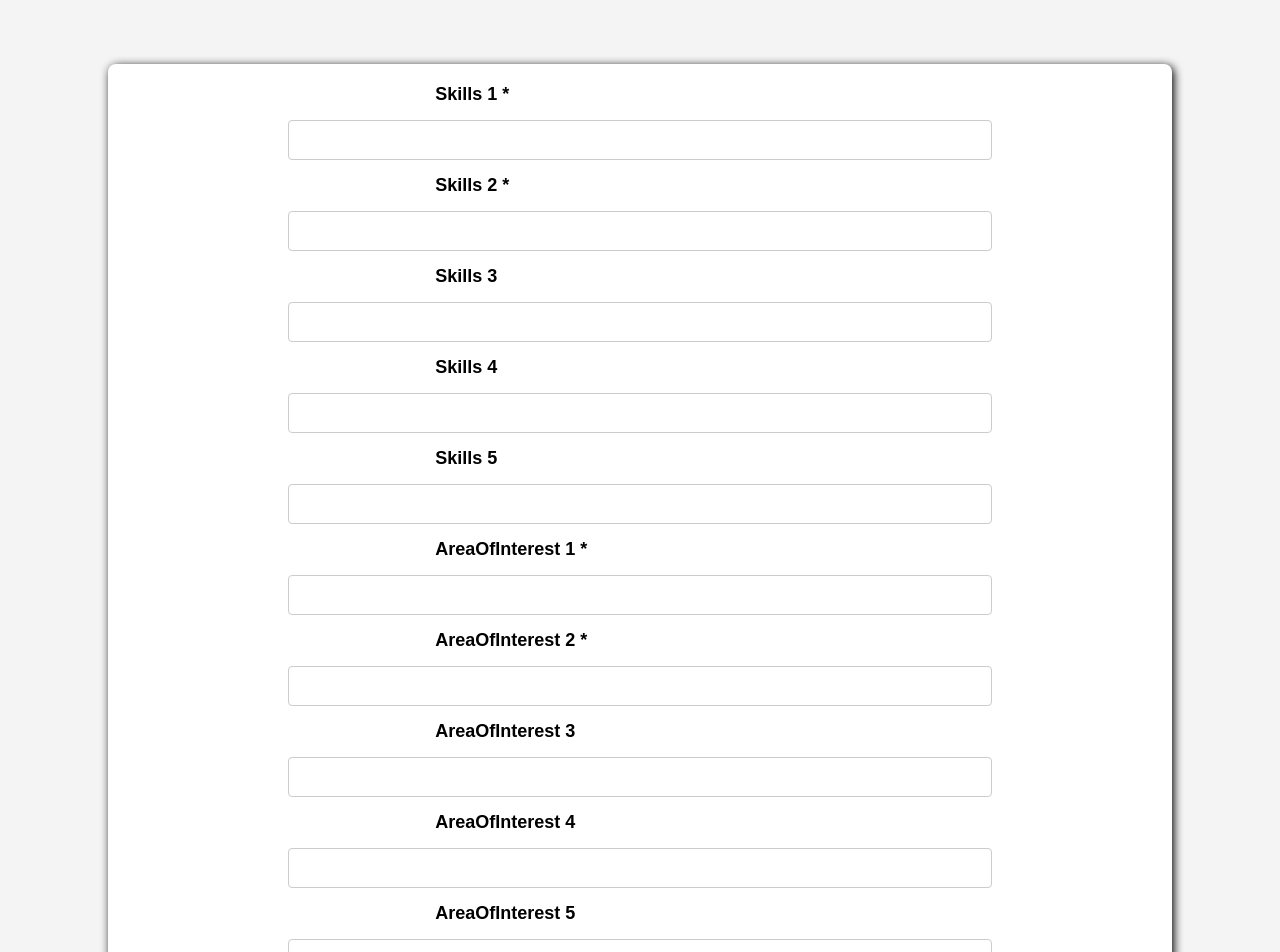
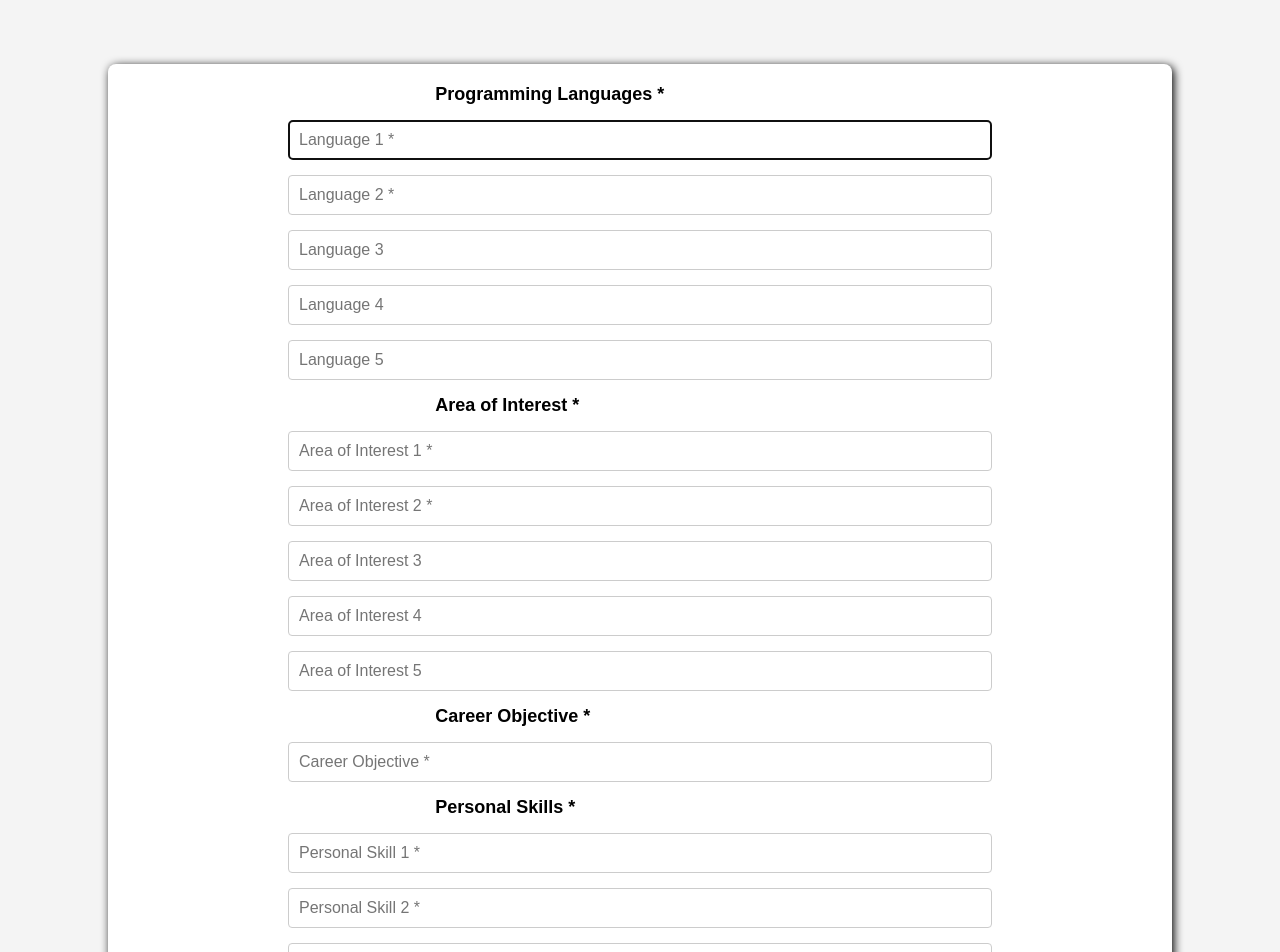
Before and after one commit to Vishnu-D-2002/Dynamic_Portfolio_-_Export_PDF-FE-, a React (Vite) app: page /additional in a window 1280 px wide. Shown: the top 952 px of the page. Built offline with nearby package versions, Linux system fonts and the light colour scheme.

Commit message:
retrival done

```diff
--- a/src/pages/Additional.jsx
+++ b/src/pages/Additional.jsx
@@ -1,8 +1,8 @@
-import React, { useState } from 'react';
+import React, { useState, useEffect, useRef } from 'react';
 import { useNavigate } from 'react-router-dom';
 
 const Additional = () => {
-  const [formData, setFormData] = useState({
+  const initialData = JSON.parse(sessionStorage.getItem('additionalDetails')) || {
     skills1: '',
     skills2: '',
     skills3: '',
@@ -19,9 +19,17 @@ const Additional = () => {
     personalSkill3: '',
     personalSkill4: '',
     personalSkill5: '',
-  });
+  };
 
+  const [formData, setFormData] = useState(initialData);
   const navigate = useNavigate();
+  const firstInputRef = useRef(null);
+
+  useEffect(() => {
+    if (firstInputRef.current) {
+      firstInputRef.current.focus();
+    }
+  }, []);
 
   const handleInputChange = (e) => {
     const { name, value } = e.target;
@@ -39,22 +47,38 @@ const Additional = () => {
 
   return (
     <form onSubmit={handleSubmit}>
-      {['skills', 'areaOfInterest', 'personalSkill'].map((category) => (
-        [...Array(5)].map((_, index) => (
-          <div key={index}>
-            <label htmlFor={`${category}${index + 1}`}>{`${category.charAt(0).toUpperCase()}${category.slice(1)} ${index + 1} ${index < 2 ? '*' : ''}`}</label>
+      <div>
+        <label htmlFor='skills'>Programming Languages *</label>
+        {[...Array(5)].map((_, index) => (
           <input
+            key={index}
             type="text"
-              id={`${category}${index + 1}`}
-              name={`${category}${index + 1}`}
-              // placeholder={`${category.charAt(0).toUpperCase()}${category.slice(1)} ${index + 1}`}
-              value={formData[`${category}${index + 1}`]}
+            id={`skills${index + 1}`}
+            name={`skills${index + 1}`}
+            placeholder={`Language ${index + 1} ${index < 2 ? '*' : ''}`}
+            value={formData[`skills${index + 1}`]}
+            onChange={handleInputChange}
+            required={index < 2}
+            ref={index === 0 ? firstInputRef : null}
+          />
+        ))}
+      </div>
+
+      <div>
+        <label htmlFor='areaOfInterest'>Area of Interest *</label>
+        {[...Array(5)].map((_, index) => (
+          <input
+            key={index}
+            type="text"
+            id={`areaOfInterest${index + 1}`}
+            name={`areaOfInterest${index + 1}`}
+            placeholder={`Area of Interest ${index + 1} ${index < 2 ? '*' : ''}`}
+            value={formData[`areaOfInterest${index + 1}`]}
             onChange={handleInputChange}
             required={index < 2}
           />
+        ))}
       </div>
-        ))
-      ))}
 
       <div>
         <label htmlFor='careerObjective'>Career Objective *</label>
@@ -62,12 +86,30 @@ const Additional = () => {
           type="text"
           id="careerObjective"
           name="careerObjective"
+          placeholder="Career Objective *"
           value={formData.careerObjective}
           onChange={handleInputChange}
           required
         />
       </div>
-      <button onClick={()=>navigate('/education')}>Previous</button>
+
+      <div>
+        <label htmlFor='personalSkills'>Personal Skills *</label>
+        {[...Array(5)].map((_, index) => (
+          <input
+            key={index}
+            type="text"
+            id={`personalSkill${index + 1}`}
+            name={`personalSkill${index + 1}`}
+            placeholder={`Personal Skill ${index + 1} ${index < 2 ? '*' : ''}`}
+            value={formData[`personalSkill${index + 1}`]}
+            onChange={handleInputChange}
+            required={index < 2}
+          />
+        ))}
+      </div>
+
+      <button onClick={() => navigate('/education')}>Previous</button>
       <button type="submit">Next</button>
     </form>
   );
--- a/src/pages/Education.jsx
+++ b/src/pages/Education.jsx
@@ -1,14 +1,22 @@
-import React, { useState } from 'react';
+import React, { useState, useRef, useEffect } from 'react';
 import { useNavigate } from 'react-router-dom';
 
 const Education = () => {
-  const [educationDetails, setEducationDetails] = useState({
+  const initialData = JSON.parse(sessionStorage.getItem('educationDetails')) || {
     college: { collegeName: '', qualification: '', cgpa: '', passedOutYear: '' },
     twelfth: { schoolName: '', board: '', percentage: '', passedOutYear: '' },
     tenth: { schoolName: '', board: '', percentage: '', passedOutYear: '' },
-  });
+  };
 
+  const [educationDetails, setEducationDetails] = useState(initialData);
   const navigate = useNavigate();
+  const collegeRef = useRef(null);
+
+  useEffect(() => {
+    if (collegeRef.current) {
+      collegeRef.current.focus();
+    }
+  }, []);
 
   const handleInputChange = (section, field, value) => {
     setEducationDetails((prevDetails) => ({
@@ -26,21 +34,22 @@ const Education = () => {
   return (
     <form onSubmit={handleSubmit}>
       <div>
-        <h2>College Details</h2>
+        <h1>College Details</h1>
         {Object.entries(educationDetails.college).map(([field, value], index) => (
           <input
             key={index}
-            type={field === 'cgpa' || field === 'percentage' || field=== 'passedOutYear' ? 'number' : 'text'}
+            type={field === 'cgpa' || field === 'percentage' || field === 'passedOutYear' ? 'number' : 'text'}
             placeholder={field.charAt(0).toUpperCase() + field.slice(1)}
             value={value}
             onChange={(e) => handleInputChange('college', field, e.target.value)}
             required
+            ref={index === 0 ? collegeRef : null}
           />
         ))}
       </div>
 
       <div>
-        <h2>12th Grade Details</h2>
+        <h1>12th Grade Details</h1>
         {Object.entries(educationDetails.twelfth).map(([field, value], index) => (
           <input
             key={index}
@@ -54,7 +63,7 @@ const Education = () => {
       </div>
 
       <div>
-        <h2>10th Grade Details</h2>
+        <h1>10th Grade Details</h1>
         {Object.entries(educationDetails.tenth).map(([field, value], index) => (
           <input
             key={index}
@@ -66,7 +75,7 @@ const Education = () => {
           />
         ))}
       </div>
-      <button onClick={()=>navigate('/student')}>Previous</button>
+      <button onClick={() => navigate('/student')}>Previous</button>
       <button type="submit">Next</button>
     </form>
   );
--- a/src/pages/PersonalDetail.jsx
+++ b/src/pages/PersonalDetail.jsx
@@ -1,7 +1,8 @@
-import React, { useState } from 'react';
+import React, { useState, useRef, useEffect } from 'react';
+import { useNavigate } from 'react-router-dom';
 
 const PersonalDetail = () => {
-  const [formData, setFormData] = useState({
+  const initialData = JSON.parse(sessionStorage.getItem('personalDetails')) || {
     fathersName: '',
     dob: '',
     gender: '',
@@ -9,7 +10,19 @@ const PersonalDetail = () => {
     nationality: '',
     languageProficiency: '',
     placeOfBirth: '',
-  });
+  };
+
+  const [formData, setFormData] = useState(initialData);
+
+  const navigate = useNavigate();
+  const fathersNameRef = useRef(null);
+
+  useEffect(() => {
+    // Set focus on the "Father's Name" input when the component mounts
+    if (fathersNameRef.current) {
+      fathersNameRef.current.focus();
+    }
+  }, []);
 
   const handleInputChange = (e) => {
     const { name, value } = e.target;
@@ -39,7 +52,30 @@ const PersonalDetail = () => {
       <h1>Personal Details</h1>
       {inputFields.map((field, index) => (
         <div key={index}>
-          {index === 2 || index === 3 ? (
+          {index === 0 ? (
+            <input
+              ref={fathersNameRef}
+              type="text"
+              id={field.replace(/\s+/g, '')}
+              name={field.replace(/\s+/g, '')}
+              placeholder={field}
+              value={formData[field.replace(/\s+/g, '')]}
+              onChange={handleInputChange}
+              required
+            />
+          ) : index === 1 ? (
+            <>
+              <label htmlFor={field.replace(/\s+/g, '')}>{field}</label>
+              <input
+                type="date"
+                id={field.replace(/\s+/g, '')}
+                name={field.replace(/\s+/g, '')}
+                value={formData[field.replace(/\s+/g, '')]}
+                onChange={handleInputChange}
+                required
+              />
+            </>
+          ) : index === 2 || index === 3 ? (
             <select
               id={field.replace(/\s+/g, '')}
               name={field.replace(/\s+/g, '')}
@@ -62,7 +98,7 @@ const PersonalDetail = () => {
             </select>
           ) : (
             <input
-              type={index === 1 ? 'date' : 'text'}
+              type="text"
               id={field.replace(/\s+/g, '')}
               name={field.replace(/\s+/g, '')}
               placeholder={field}
@@ -73,7 +109,7 @@ const PersonalDetail = () => {
           )}
         </div>
       ))}
-
+      <button onClick={() => navigate('/additional')}>Previous</button>
       <button type="submit">Submit</button>
     </form>
   );
--- a/src/pages/StudentDetail.jsx
+++ b/src/pages/StudentDetail.jsx
@@ -1,8 +1,9 @@
-import React, { useState } from 'react';
+import React, { useState, useRef, useEffect } from 'react';
 import { useNavigate } from 'react-router-dom';
 
 const StudentDetails = () => {
-  const [inputs, setInputs] = useState({
+  // Retrieve data from session storage on initial rendering
+  const initialData = JSON.parse(sessionStorage.getItem('studentDetails')) || {
     firstname: '',
     lastname: '',
     email: '',
@@ -13,7 +14,17 @@ const StudentDetails = () => {
     facebook: '',
     instagram: '',
     twitter: '',
-  });
+  };
+
+  const [inputs, setInputs] = useState(initialData);
+
+  const firstNameRef = useRef(null);
+
+  useEffect(() => {
+    if (firstNameRef.current) {
+      firstNameRef.current.focus();
+    }
+  }, []);
 
   const placeholder = [
     'First Name *',
@@ -28,7 +39,7 @@ const StudentDetails = () => {
     'Twitter'
   ];
 
-  const navigate = useNavigate(); // Move useNavigate to the top level
+  const navigate = useNavigate();
 
   const handleInputChange = (e) => {
     const { name, value } = e.target;
@@ -41,7 +52,6 @@ const StudentDetails = () => {
   const handleSubmit = (e) => {
     e.preventDefault();
 
-    // Check if required fields are not empty
     const requiredFields = Object.keys(inputs).slice(0, 5);
     const hasEmptyRequiredFields = requiredFields.some(field => !inputs[field]);
 
@@ -49,14 +59,14 @@ const StudentDetails = () => {
       alert('Please fill in all required fields.');
     } else {
       sessionStorage.setItem('studentDetails', JSON.stringify(inputs));
-      navigate('/education'); // Use navigate here
+      navigate('/education');
     }
   };
 
   return (
     <div>
-      <h1> Student Details</h1>
       <form onSubmit={handleSubmit}>
+        <h1>Student Details</h1>
         {Object.keys(inputs).map((inputName, index) => (
           <div key={index}>
             <input
@@ -67,6 +77,7 @@ const StudentDetails = () => {
               value={inputs[inputName]}
               onChange={handleInputChange}
               required={index < 5}
+              ref={index === 0 ? firstNameRef : null}
             />
           </div>
         ))}
```
Lines whose indentation alone changed are shown as unchanged.
